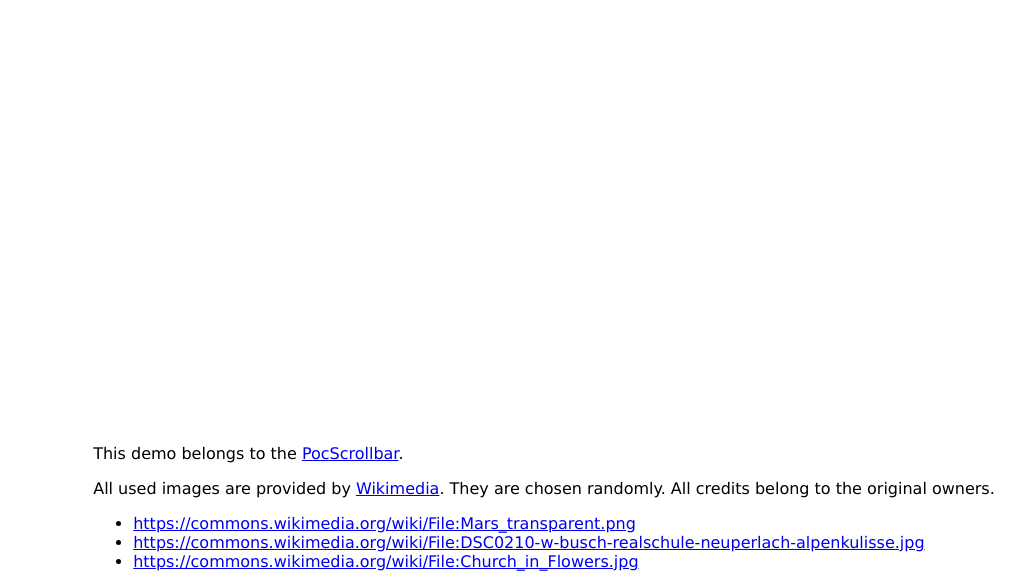
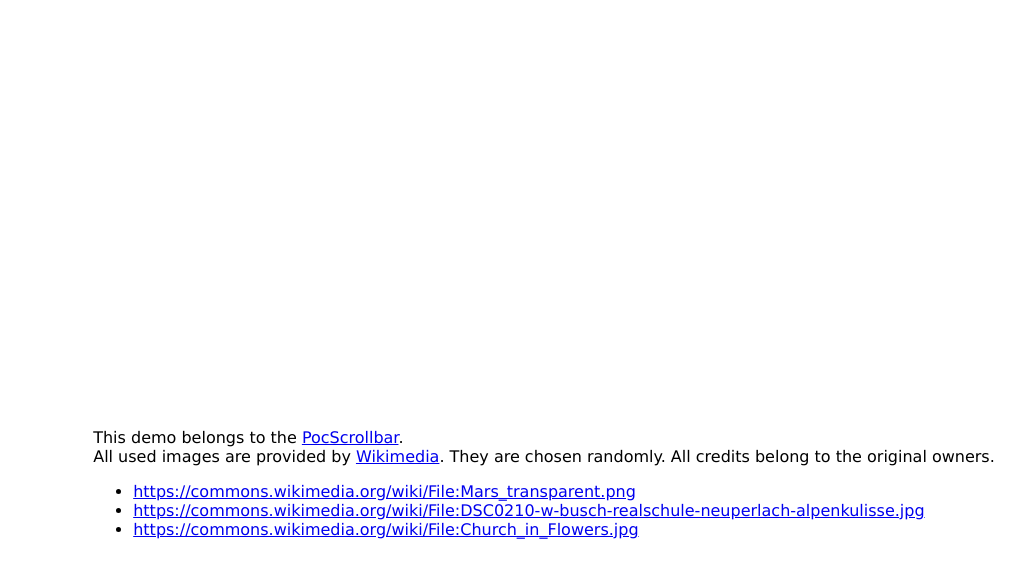
Before and after one commit to sateffen/poc-scrollbar, a website: page demo.html in a window 1280 px wide. Shown: the part 1272-1859 px from the top of the page, without its empty margins (96-1121 px from the left). After the commit the page ends 1827 px from the top, so only its background shows below. Drawn offline with Linux system fonts and the light colour scheme; files whose address does not match are found by name.

Commit message:
Corrected some internet explorer problems

```diff
--- a/demo.html
+++ b/demo.html
@@ -15,7 +15,7 @@
             height: 100%;
         }
 
-        #container div {
+        #container > * {
             flex: 0 0 auto;
         }
 
@@ -145,13 +145,13 @@
         <div class="spacer"></div>
 
         <div id="credits">
-            <p>
+            <div>
                 This demo belongs to the <a href="https://github.com/sateffen/poc-scrollbar/">PocScrollbar</a>.
-            </p>
-            <p>
+            </div>
+            <div>
                 All used images are provided by <a href="https://commons.wikimedia.org/wiki/Main_Page" alt="Wikimedia Mainpage">Wikimedia</a>.
                 They are chosen randomly. All credits belong to the original owners.
-            </p>
+            </div>
             <ul>
                 <li><a href="https://commons.wikimedia.org/wiki/File:Mars_transparent.png">https://commons.wikimedia.org/wiki/File:Mars_transparent.png</a></li>
                 <li><a href="https://commons.wikimedia.org/wiki/File:DSC0210-w-busch-realschule-neuperlach-alpenkulisse.jpg">https://commons.wikimedia.org/wiki/File:DSC0210-w-busch-realschule-neuperlach-alpenkulisse.jpg</a></li>
@@ -178,7 +178,7 @@
             target.classList.add('expanded');
 
             window.clearTimeout(containerTimer);
-            containerTimer = window.setTimeout(() => target.classList.remove('expanded'), 300);
+            containerTimer = window.setTimeout(function () {target.classList.remove('expanded');}, 300);
         }
         containerScrollbar.addEventListener('scrollTopChanged', animateContainer);
 
@@ -204,7 +204,7 @@
             target.classList.add('visible');
 
             window.clearTimeout(advancedExampleTimer[direction]);
-            advancedExampleTimer[direction] = window.setTimeout(() => target.classList.remove('visible'), 750);
+            advancedExampleTimer[direction] = window.setTimeout(function () {target.classList.remove('visible');}, 750);
         }
         advancedExampleScrollbar.addEventListener('scrollTopChanged', animateAdvancedExample);
         advancedExampleScrollbar.addEventListener('scrollLeftChanged', animateAdvancedExample);
```
